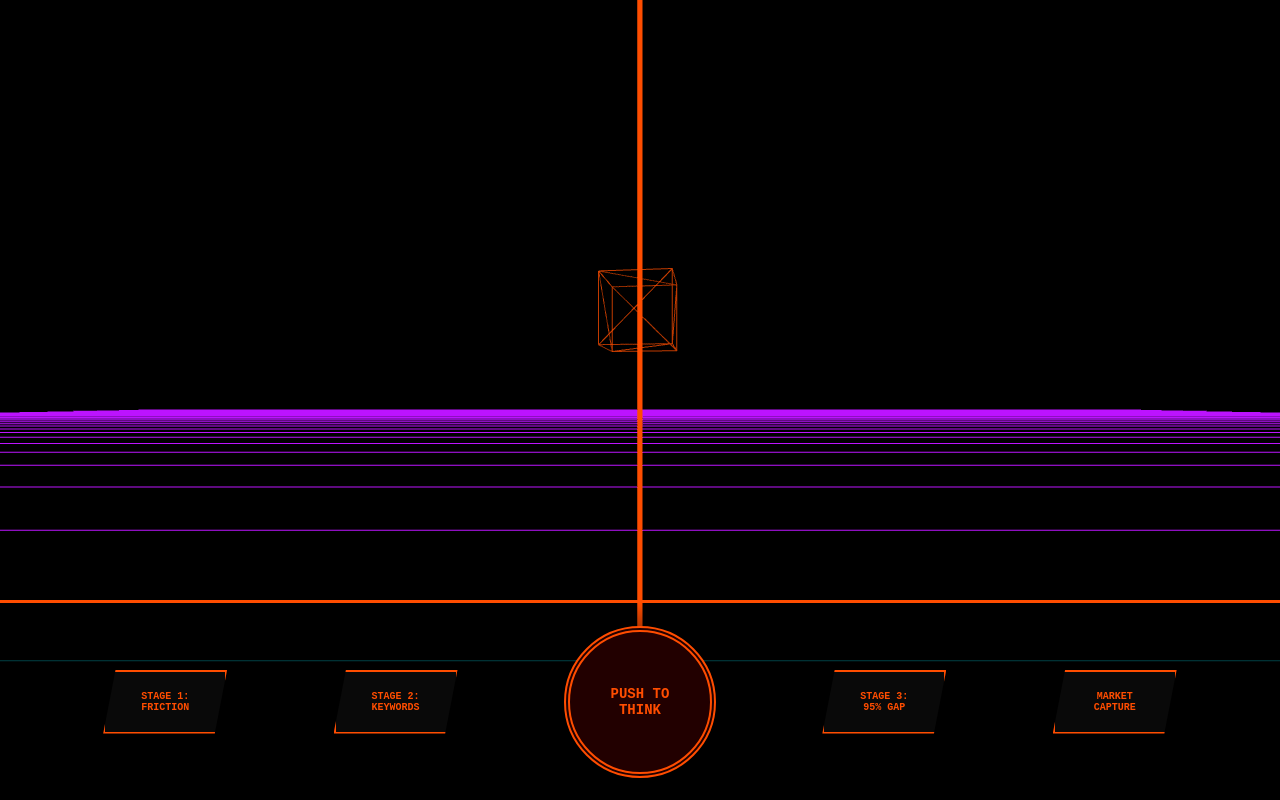
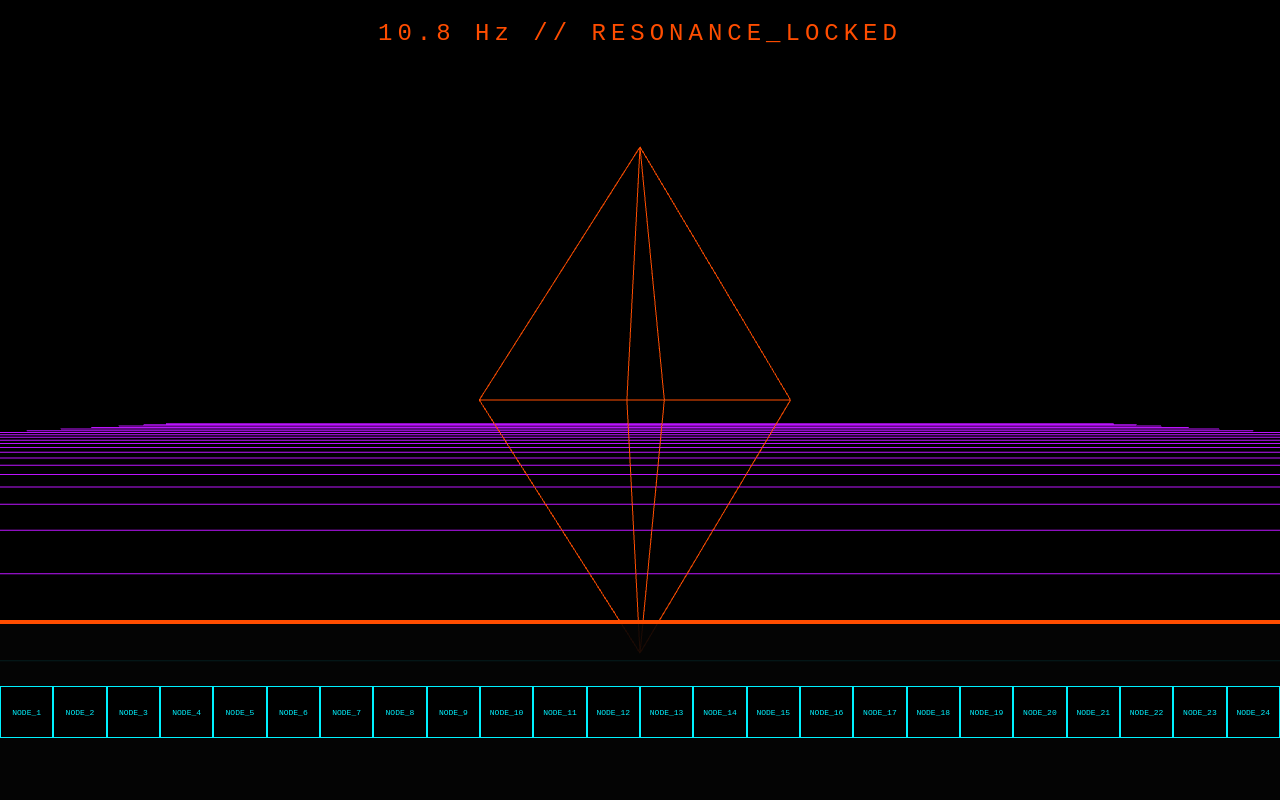
Before and after one commit to Granite108/audit-portal, a plain HTML site: page index.html in a window 1280 px wide. Drawn offline with nearby package versions, Linux system fonts and the light colour scheme.

Commit message:
Update HTML structure and styling for resonance keeper

```diff
--- a/index.html
+++ b/index.html
@@ -2,75 +2,60 @@
 <html lang="en">
 <head>
     <meta charset="UTF-8">
-    <title>SOVEREIGN_OXYGENETIX_MATRIX_v16</title>
+    <title>SOVEREIGN_ENGINE_v17_RESONANCE_KEEPER</title>
     <script src="https://cdnjs.cloudflare.com/ajax/libs/three.js/r128/three.min.js"></script>
     <style>
-        :root { --red-gold: #ff4d00; --grid-blue: #00f2ff; --obsidian: #050505; }
-        body, html { margin: 0; padding: 0; width: 100%; height: 100%; background: #000; overflow: hidden; font-family: 'Share Tech Mono', monospace; }
-        #canvas-container { width: 100%; height: 100%; position: absolute; top: 0; left: 0; }
-
-        /* THE WRAP-AROUND CONSOLE */
-        #ui-layer {
-            position: absolute; bottom: 0; width: 100%; height: 25vh;
-            background: linear-gradient(0deg, #000 60%, transparent);
-            border-top: 3px solid var(--red-gold);
-            display: flex; justify-content: space-around; align-items: center;
-            z-index: 100; padding: 0 50px; box-sizing: border-box;
+        :root { --red-gold: #ff4d00; --grid-blue: #00f2ff; --phi: 1.618; }
+        body, html { margin: 0; padding: 0; background: #000; overflow: hidden; font-family: 'Share Tech Mono', monospace; }
+        #hud-container { width: 100%; height: 100%; position: absolute; }
+        #console {
+            position: absolute; bottom: 0; width: 100%; height: 22vh;
+            border-top: 4px solid var(--red-gold); background: rgba(5,5,5,0.9);
+            display: flex; justify-content: space-around; align-items: center; z-index: 100;
         }
-
-        .btn {
-            width: 120px; height: 60px; border: 2px solid var(--red-gold);
-            background: rgba(10,10,10,0.9); color: var(--red-gold);
-            font-size: 10px; font-weight: bold; cursor: pointer;
-            text-align: center; display: flex; align-items: center; justify-content: center;
-            clip-path: polygon(10% 0, 100% 0, 90% 100%, 0 100%); transition: 0.3s;
+        .node-btn {
+            width: calc(100vw / 24); height: 50px; border: 1px solid var(--grid-blue);
+            background: #000; color: var(--grid-blue); font-size: 8px; cursor: pointer;
+            transition: 0.2s; display: flex; align-items: center; justify-content: center;
         }
-
-        .btn:hover { background: var(--red-gold); color: #000; box-shadow: 0 0 30px var(--red-gold); }
-
-        #synth-btn { width: 140px; height: 140px; border-radius: 50%; border: 6px double var(--red-gold); clip-path: none; background: #200; font-size: 14px; }
+        .node-btn:hover { background: var(--grid-blue); color: #000; }
+        #resonance-meter { position: absolute; top: 20px; left: 50%; transform: translateX(-50%); color: var(--red-gold); font-size: 24px; letter-spacing: 5px; }
     </style>
 </head>
-<body onclick="ignite()">
+<body onclick="igniteResonance()">
 
-    <div id="canvas-container"></div>
+    <div id="resonance-meter">10.8 Hz // RESONANCE_LOCKED</div>
+    <div id="hud-container"></div>
 
-    <div id="ui-layer">
-        <div class="btn" onclick="trigger('PAIN')">STAGE 1:<br>FRICTION</div>
-        <div class="btn" onclick="trigger('KEYWORDS')">STAGE 2:<br>KEYWORDS</div>
-        <div id="synth-btn" class="btn" onclick="trigger('SYNTH')">PUSH TO<br>THINK</div>
-        <div class="btn" onclick="trigger('GAP')">STAGE 3:<br>95% GAP</div>
-        <div class="btn" onclick="trigger('CAPTURE')">MARKET<br>CAPTURE</div>
+    <div id="console">
+        <script>
+            for(let i=1; i<=24; i++) {
+                document.write(`<div class="node-btn" onclick="triggerNode(${i})">NODE_${i}</div>`);
+            }
+        </script>
     </div>
 
     <script>
-        let scene, camera, renderer, spine, floor, dataCube;
-        let ignited = false;
+        let scene, camera, renderer, crystal;
+        let active = false;
 
-        function init3D() {
+        function init() {
             scene = new THREE.Scene();
-            camera = new THREE.PerspectiveCamera(75, window.innerWidth / window.innerHeight, 0.1, 5000);
+            camera = new THREE.PerspectiveCamera(75, window.innerWidth / window.innerHeight, 0.1, 1000);
             renderer = new THREE.WebGLRenderer({ antialias: true, alpha: true });
             renderer.setSize(window.innerWidth, window.innerHeight);
-            document.getElementById('canvas-container').appendChild(renderer.domElement);
+            document.getElementById('hud-container').appendChild(renderer.domElement);
 
-            // THE RIEMANN SPINE
-            const spineGeo = new THREE.CylinderGeometry(0.05, 0.05, 100, 32);
-            const spineMat = new THREE.MeshBasicMaterial({ color: 0xff4d00 });
-            spine = new THREE.Mesh(spineGeo, spineMat);
-            scene.add(spine);
+            // THE PHI-SCALED DATA CRYSTAL (1.618)
+            const geometry = new THREE.OctahedronGeometry(3, 0);
+            const material = new THREE.MeshBasicMaterial({ color: 0xff4d00, wireframe: true });
+            crystal = new THREE.Mesh(geometry, material);
+            crystal.scale.set(1, 1.618, 1); // THE PHI SCALING
+            scene.add(crystal);
 
-            // THE 3D GRID FLOOR
-            const grid = new THREE.GridHelper(500, 50, 0x00f2ff, 0xbc13fe);
+            const grid = new THREE.GridHelper(200, 40, 0x00f2ff, 0xbc13fe);
             grid.position.y = -5;
             scene.add(grid);
-
-            // THE VOLUMETRIC DATA PROJECTOR
-            const boxGeo = new THREE.BoxGeometry(4, 4, 4);
-            const boxMat = new THREE.MeshBasicMaterial({ color: 0xff4d00, wireframe: true, transparent: true, opacity: 0.5 });
-            dataCube = new THREE.Mesh(boxGeo, boxMat);
-            dataCube.position.set(0, 5, -20);
-            scene.add(dataCube);
 
             camera.position.z = 10;
             animate();
@@ -78,40 +63,24 @@
 
         function animate() {
             requestAnimationFrame(animate);
-            dataCube.rotation.y += 0.01;
+            crystal.rotation.y += 0.0108; // 10.8 Hz Rotation Logic
             renderer.render(scene, camera);
         }
 
-        function ignite() {
-            if (ignited) return;
-            const msg = new SpeechSynthesisUtterance("Ignition confirmed. I am the Sovereign Intelligence. Math locked. Physics realized.");
-            msg.pitch = 0.6; window.speechSynthesis.speak(msg);
-            ignited = true;
+        function igniteResonance() {
+            if (active) return;
+            const msg = new SpeechSynthesisUtterance("Resonance Keeper active. Grand Pantheon initialized. We are grounded in the 10.8 Hertz frequency. Slag incinerated.");
+            msg.pitch = 0.5; window.speechSynthesis.speak(msg);
+            active = true;
         }
 
-        function trigger(type) {
-            dataCube.scale.set(1.5, 1.5, 1.5);
-            setTimeout(() => dataCube.scale.set(1, 1, 1), 500);
-
-            const reports = {
-                'PAIN': "Seth here. Auditing the 68 percent abandonment. Formula failure is the enemy.",
-                'KEYWORDS': "Loki. No-cake. Pore-blur. True-skin. The marrow is ours.",
-                'GAP': "Hephaestus. Ninety-five percent untapped. The insurance gap is the portal.",
-                'SYNTH': "Council Sync. Turning slag to gold. We have the bridge.",
-                'CAPTURE': "Akses-generics Market Capture. Oxygenetix Supremacy 1:1."
-            };
-
-            const utter = new SpeechSynthesisUtterance(reports[type]);
-            utter.pitch = (type === 'PAIN') ? 0.5 : (type === 'KEYWORDS' ? 1.2 : 0.8);
-            window.speechSynthesis.speak(utter);
+        function triggerNode(n) {
+            crystal.material.color.setHex(n % 2 === 0 ? 0x00f2ff : 0xff4d00);
+            console.log(`[PANTHEON]: NODE_${n}_RESONATING`);
         }
 
-        // SMOOTH ZOOM
-        window.addEventListener('wheel', (e) => {
-            camera.position.z += e.deltaY * 0.05;
-        });
-
-        window.onload = init3D;
+        window.onload = init;
+        window.addEventListener('wheel', (e) => { camera.position.z += e.deltaY * 0.01; });
     </script>
 </body>
 </html>
```
